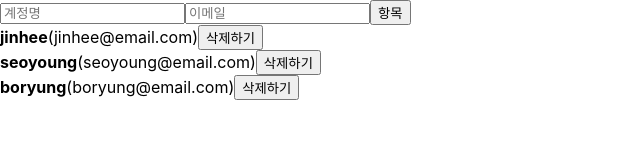
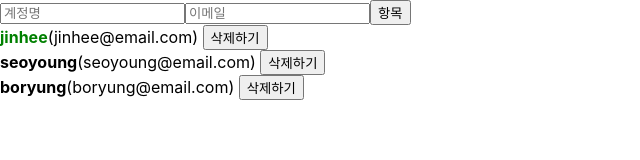
Before and after one commit to wlsgml719/ReactWithVelopert, a React (Create React App) app: page / in a window 1280 px wide. Shown: the top 160 px of the page, without its empty margins (0-640 px from the left). Built offline with nearby package versions, Linux system fonts and the light colour scheme.

Commit message:
16강 배열에 항목 수정하기

```diff
--- a/src/App.js
+++ b/src/App.js
@@ -30,17 +30,20 @@ function App() {
       {
           id      : 1,
           username    : 'jinhee',
-          email   : 'jinhee@email.com'
+          email   : 'jinhee@email.com',
+          online  : true
       },
       {
           id      : 2,
           username    : 'seoyoung',
-          email   : 'seoyoung@email.com'
+          email   : 'seoyoung@email.com',
+          online  : false
       },
       {
           id      : 3,
           username    : 'boryung',
-          email   : 'boryung@email.com'
+          email   : 'boryung@email.com',
+          online  : false
       }
   ]);
 
@@ -55,8 +58,16 @@ function App() {
 
   const onRemove = id => {
     setUsers(users.filter(user => user.id !== id));
-    // id 값이
   };
+
+  const onToggle = id => {
+   // 아이디가 일치한다면 업데이트
+   setUsers(users.map(
+      user => user.id === id
+        ? {...user, online: !user.online}
+        : user
+      ))
+  }
 
   return (
     // <Wrapper>
@@ -72,7 +83,7 @@ function App() {
         onChange={onChange}
         onCreate={onCreate}
       />
-      <UserList users={users} onRemove={onRemove}/>
+      <UserList users={users} onRemove={onRemove} onToggle={onToggle}/>
     </>
   );
 }
--- a/src/UserList.js
+++ b/src/UserList.js
@@ -1,18 +1,26 @@
 import React from 'react';
+import { green, black } from 'ansi-colors';
 
-function User({ user, onRemove })
+function User({ user, onRemove, onToggle })
 {
-    const { username, email, id } = user;
+    const { username, email, id, online } = user;
+
     return(
         <div>
-            <b>{username}</b>
+            <b style={{
+                    color: online ? 'green' : 'black',
+                    cursor: 'pointer'
+                }}
+                onClick={() => onToggle(id)}
+            >{username}</b>
             <span>({email})</span>
+            &nbsp;
             <button onClick={() => onRemove(id)}> 삭제하기</button>
         </div>
     )
 }
 
-function UserList({ users, onRemove })
+function UserList({ users, onRemove, onToggle })
 {
     return(
         <div>
@@ -23,6 +31,7 @@ function UserList({ users, onRemove })
                             user={user}
                             key={user.id}
                             onRemove={onRemove}
+                            onToggle={onToggle}
                         />
                     )
                 )
```
